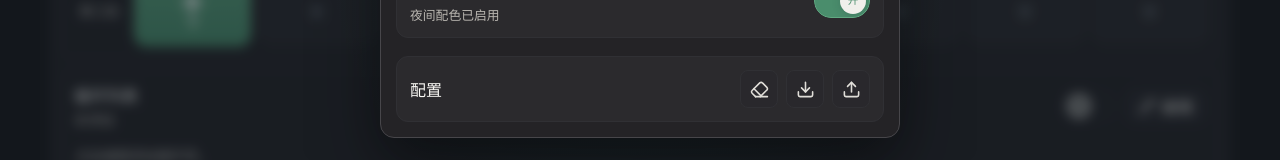
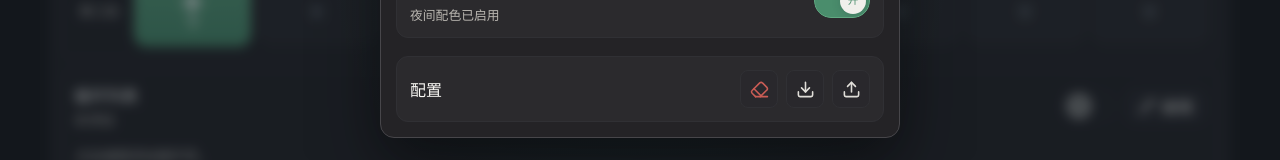
Before and after one commit to zzl-wlkq1209/Guitar-Mate-Web, a React (Vite) app: page / in a window 1280 px wide. Both pictures are taken after a click on the button 32 px from the left and 33 px from the top of the page. Shown: the part 452-612 px from the top of the page. Built offline with nearby package versions, Linux system fonts and the light colour scheme.

Commit message:
fix: refine settings action colors

```diff
--- a/src/App.tsx
+++ b/src/App.tsx
@@ -1423,7 +1423,7 @@ export default function App() {
             <div className="settings-row settings-actions-row">
               <strong>配置</strong>
               <div className="settings-actions">
-                <button type="button" title="清空配置" aria-label="清空配置" onClick={() => setClearConfirmOpen(true)}>
+                <button className="settings-clear" type="button" title="清空配置" aria-label="清空配置" onClick={() => setClearConfirmOpen(true)}>
                   <Eraser size={19} />
                 </button>
                 <label title="导入配置" aria-label="导入配置">
--- a/src/styles.css
+++ b/src/styles.css
@@ -835,9 +835,16 @@ button:disabled {
 
 .latency-editor .latency-reset {
   margin-left: 0;
-  border-color: var(--orange);
-  background: var(--orange);
-  color: #ffffff;
+}
+
+.dark-mode .latency-editor .latency-reset {
+  border-color: var(--line);
+  background: var(--surface-strong);
+  color: var(--orange);
+}
+
+.settings-actions .settings-clear {
+  color: #c95c55;
 }
 
 .latency-editor input {
```
